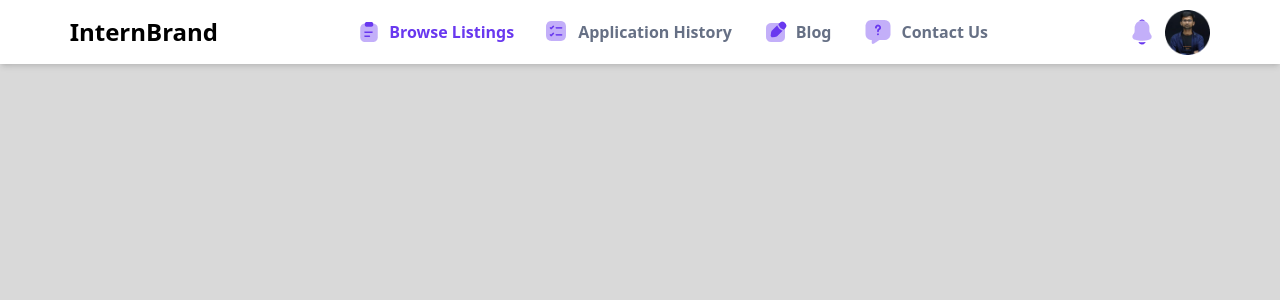
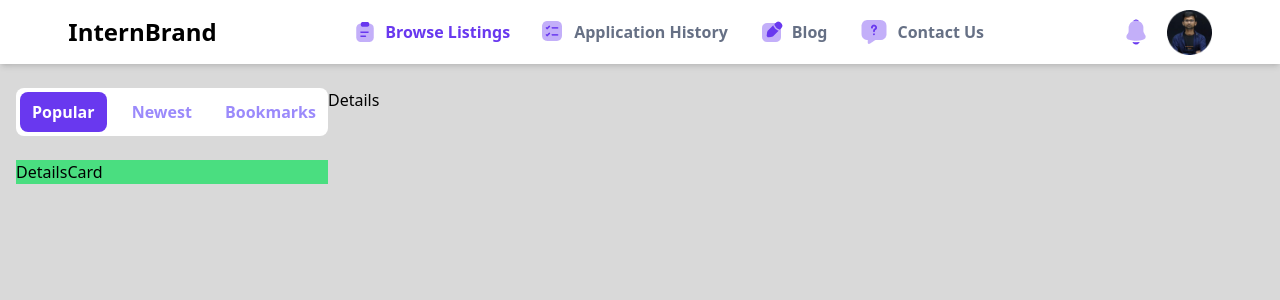
Before and after one commit to chandranshh/internforge-landing, a React (Vite) app in the folder client/: page / in a window 1280 px wide. Shown: the top 300 px of the page. Built offline with nearby package versions, Linux system fonts and the light colour scheme.

Commit message:
made few structural changes -added modules -added selector tab in the sidebar -added animation to the selector tab -made other minor changes

```diff
--- a/client/src/App.jsx
+++ b/client/src/App.jsx
@@ -1,9 +1,9 @@
-import Navbar from "./components/Navbar";
+import MainPage from "./pages/MainPage";
 
 function App() {
   return (
     <div>
-      <Navbar />
+      <MainPage />
     </div>
   );
 }
--- /dev/null
+++ b/client/src/components/Details/Details.jsx
@@ -0,0 +1,5 @@
+function Details() {
+  return <div className="w-[70%]">Details</div>;
+}
+
+export default Details;
--- a/client/src/components/Navbar.jsx
+++ b/client/src/components/Navbar/Navbar.jsx
@@ -1,9 +1,9 @@
-import BellIcon from "../assets/Navbar/notification.png";
-import UserImage from "../assets/Navbar/user.png";
-import ClipBoard from "../assets/Navbar/clipboardtext.png";
-import Message from "../assets/Navbar/messagequestion.png";
-import TaskSquare from "../assets/Navbar/tasksquare.png";
-import Edit from "../assets/Navbar/edit.png";
+import BellIcon from "../../assets/Navbar/notification.png";
+import UserImage from "../../assets/Navbar/user.png";
+import ClipBoard from "../../assets/Navbar/clipboardtext.png";
+import Message from "../../assets/Navbar/messagequestion.png";
+import TaskSquare from "../../assets/Navbar/tasksquare.png";
+import Edit from "../../assets/Navbar/edit.png";
 
 function Navbar() {
   return (
@@ -29,7 +29,7 @@ function Navbar() {
           <div className="whitespace-nowrap">Contact Us</div>
         </div>
       </div>
-      <div className="flex gap-2 justify-center items-center">
+      <div className="flex gap-4 justify-center items-center">
         <img
           className="h-[30px] w-[30px] cursor-pointer"
           src={BellIcon}
--- /dev/null
+++ b/client/src/components/Sidebar/Sidebar.jsx
@@ -0,0 +1,17 @@
+import DetailsCard from "./modules/DetailsCard";
+import Selector from "./modules/Selector";
+
+function Sidebar() {
+  return (
+    <div className="w-[25%]">
+      <div>
+        <Selector />
+      </div>
+      <div>
+        <DetailsCard />
+      </div>
+    </div>
+  );
+}
+
+export default Sidebar;
--- /dev/null
+++ b/client/src/components/Sidebar/modules/DetailsCard.jsx
@@ -0,0 +1,5 @@
+function DetailsCard() {
+  return <div className="bg-green-400 mt-6">DetailsCard</div>;
+}
+
+export default DetailsCard;
--- /dev/null
+++ b/client/src/components/Sidebar/modules/Selector.jsx
@@ -0,0 +1,36 @@
+import { useState } from "react";
+
+function Selector() {
+  const [selected, setSelected] = useState(0);
+
+  return (
+    <div className="bg-white flex justify-between items-center gap-3 font-bold h-12 rounded-lg text-gray-600 px-1">
+      <div
+        className={`w-32 p-2 rounded-lg ${
+          selected === 0 ? "bg-[#6938EF] text-white" : "bg-white text-[#9B8AFB]"
+        } text-center cursor-pointer transition-colors duration-300`}
+        onClick={() => setSelected(0)}
+      >
+        Popular
+      </div>
+      <div
+        className={`w-32 p-2 rounded-lg ${
+          selected === 1 ? "bg-[#6938EF] text-white" : "bg-white text-[#9B8AFB]"
+        } text-center cursor-pointer transition-colors duration-300`}
+        onClick={() => setSelected(1)}
+      >
+        Newest
+      </div>
+      <div
+        className={`w-32 p-2 rounded-lg ${
+          selected === 2 ? "bg-[#6938EF] text-white" : "bg-white text-[#9B8AFB]"
+        } text-center cursor-pointer transition-colors duration-300`}
+        onClick={() => setSelected(2)}
+      >
+        Bookmarks
+      </div>
+    </div>
+  );
+}
+
+export default Selector;
--- /dev/null
+++ b/client/src/pages/MainPage.jsx
@@ -0,0 +1,17 @@
+import Navbar from "../components/Navbar/Navbar";
+import Sidebar from "../components/Sidebar/Sidebar";
+import Details from "../components/Details/Details";
+
+function MainPage() {
+  return (
+    <div>
+      <Navbar />
+      <div className="flex mt-6 mx-4 h-screen">
+        <Sidebar />
+        <Details />
+      </div>
+    </div>
+  );
+}
+
+export default MainPage;
```
